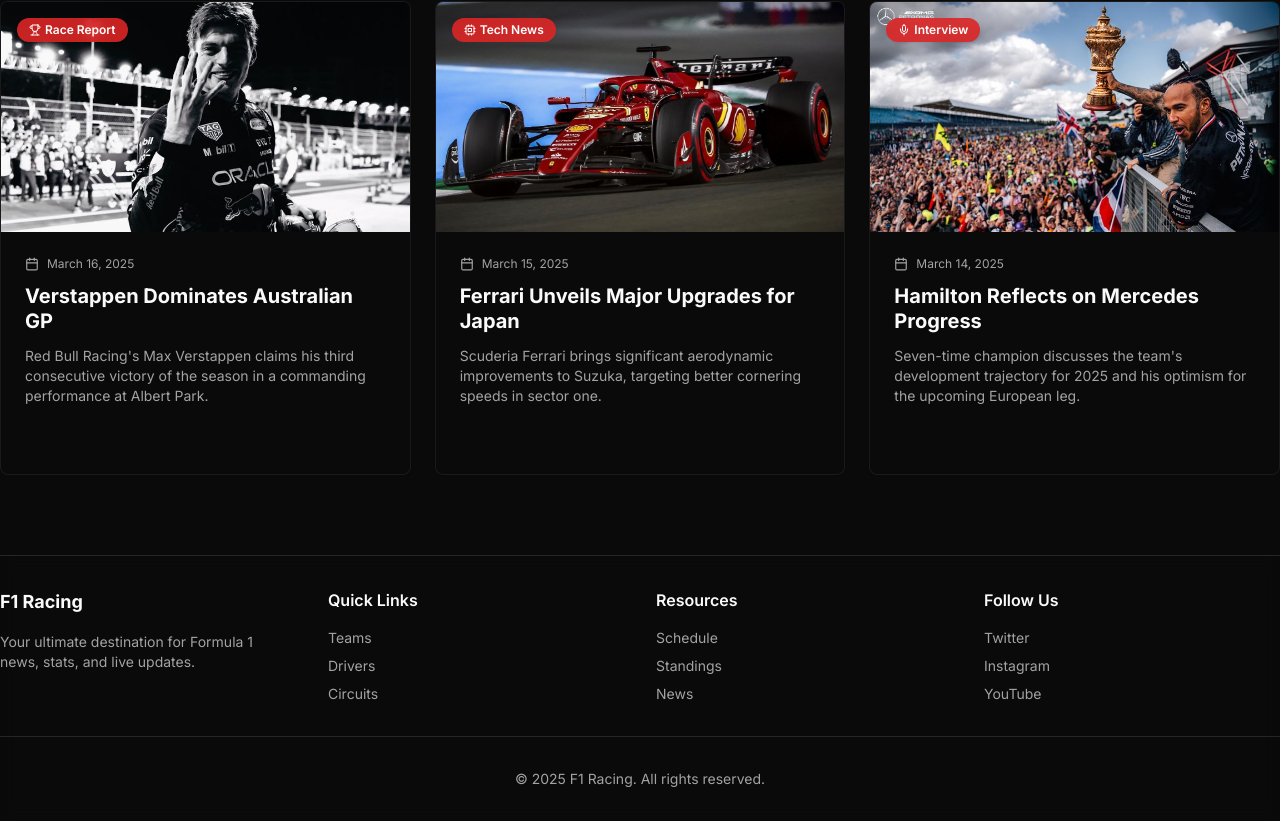
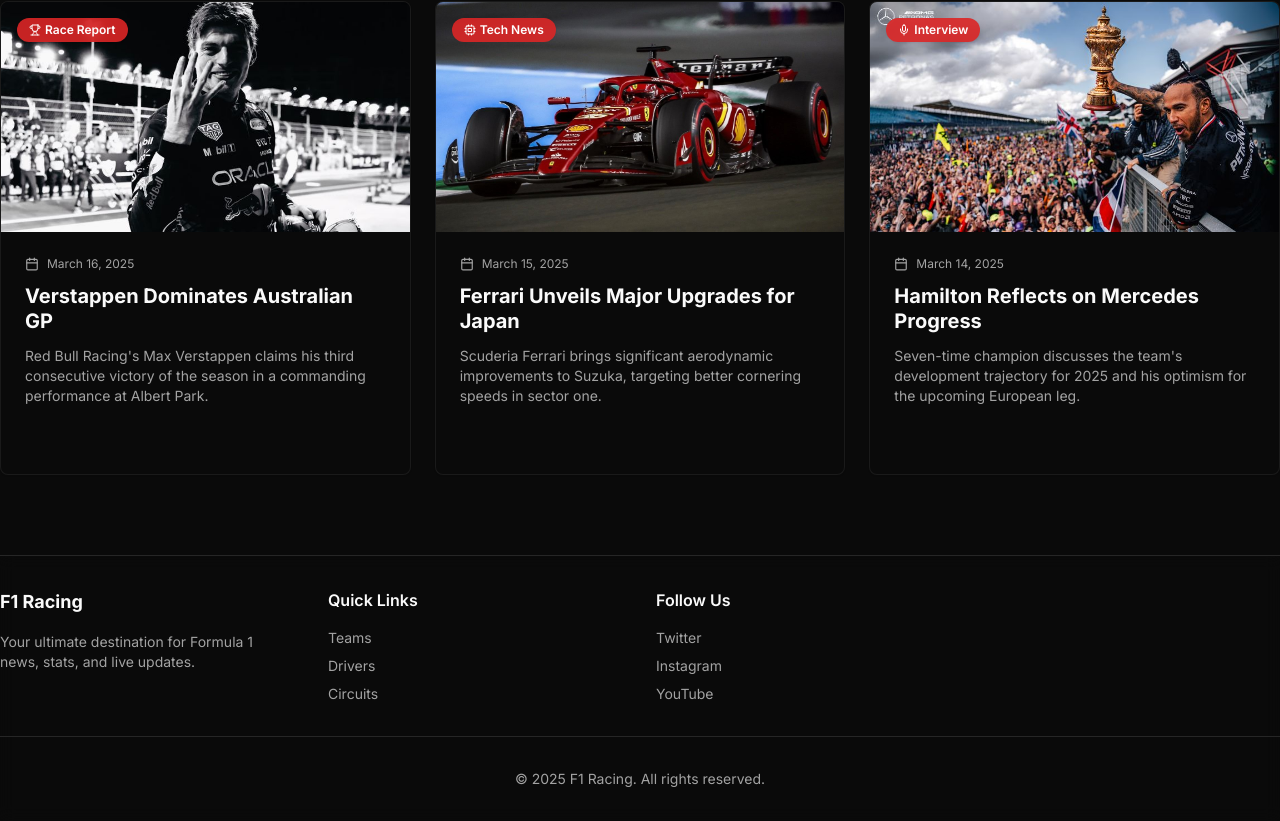
Before and after one commit to subashsankar99/F1-Club, a Next.js app: page / in a window 1280 px wide. Shown: the part 1823-2644 px from the top of the page. Built offline with nearby package versions, Linux system fonts and the light colour scheme.

Commit message:
Update layout.tsx

```diff
--- a/app/layout.tsx
+++ b/app/layout.tsx
@@ -42,27 +42,7 @@
                 </ul>
               </div>
 
-              <div>
-                <h4 className="font-semibold mb-4">Resources</h4>
-                <ul className="space-y-2 text-sm text-muted-foreground">
-                  {/* FIXED: Removed /F1-Club prefix */}
-                  <li>
-                    <Link href="next-race-section" className="hover:text-foreground">
-                      Schedule
-                    </Link>
-                  </li>
-                  <li>
-                    <Link href="countdown-section" className="hover:text-foreground">
-                      Standings
-                    </Link>
-                  </li>
-                  <li>
-                    <Link href="latest-news-section" className="hover:text-foreground">
-                      News
-                    </Link>
-                  </li>
-                </ul>
-              </div>
+
 
               <div>
                 <h4 className="font-semibold mb-4">Follow Us</h4>
```
